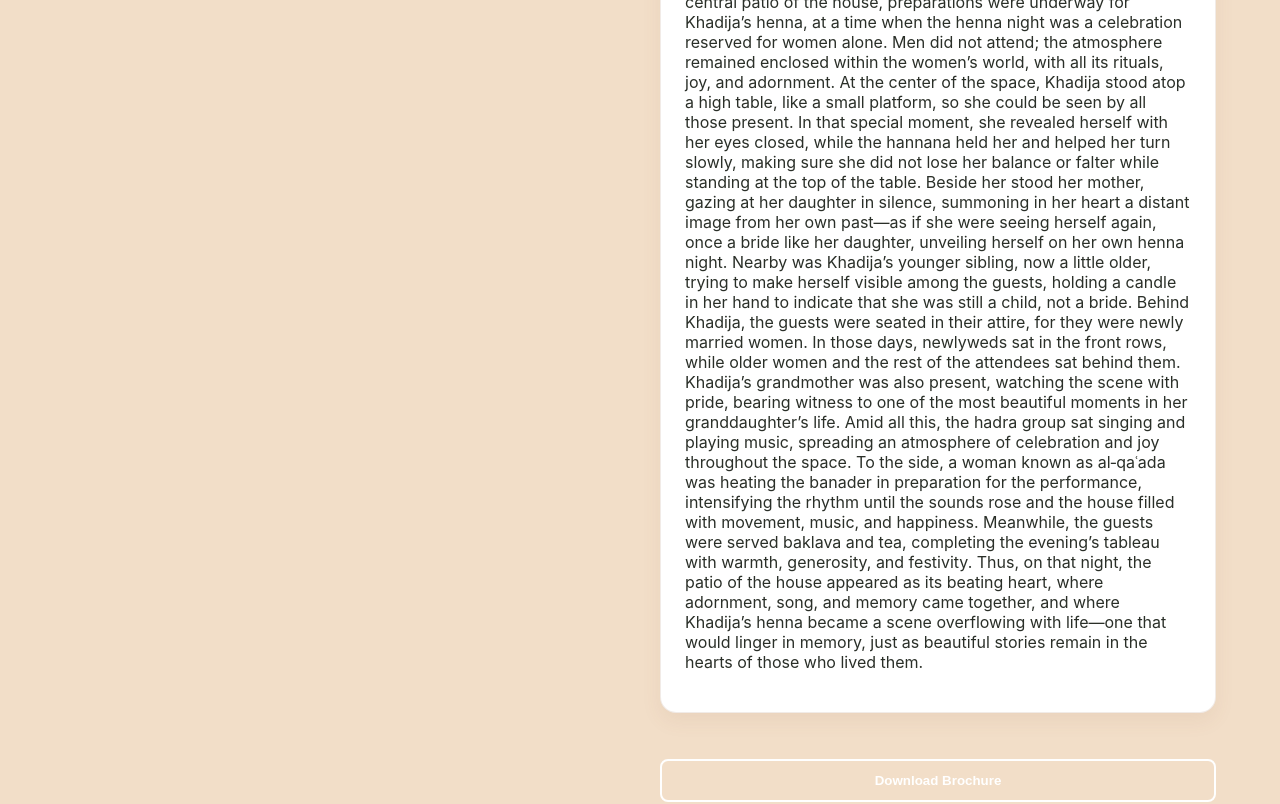
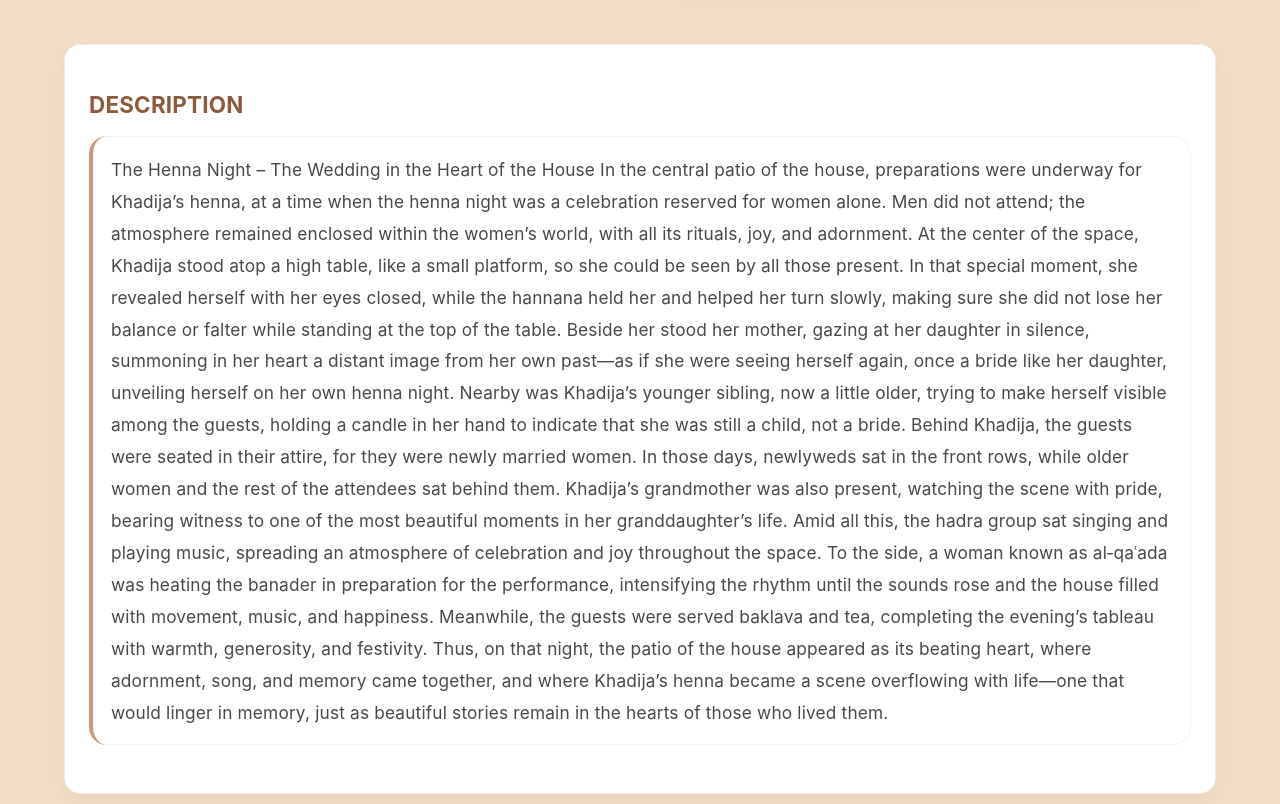
Before and after one commit to raefknani/psc_histora, a React (Create React App) app: page /property/1 in a window 1280 px wide. Shown: the part 680-1484 px from the top of the page. Built offline with nearby package versions, Linux system fonts and the light colour scheme.

Commit message:
prod version 1

```diff
--- a/src/PropertyDetail.css
+++ b/src/PropertyDetail.css
@@ -75,6 +75,10 @@
   gap: 12px;
 }
 
+.main-image-container {
+  touch-action: pan-y;
+}
+
 .thumb-image {
   width: 80px;
   height: 60px;
@@ -104,17 +108,43 @@
   gap: 30px;
 }
 
-.property-overview h2 {
+.property-overview,
+.property-features {
+  background: #fff9f4;
+  padding: 24px;
+  border-radius: 24px;
+  border: 1px solid rgba(140, 90, 60, 0.15);
+  box-shadow: 0 18px 30px rgba(118, 84, 59, 0.08);
+}
+
+.property-description-fullwidth {
+  margin-top: 36px;
+}
+
+.property-overview h2,
+.property-features h3 {
   color: #8c5a3c;
-  margin-bottom: 16px;
-  font-size: 1.8rem;
+  margin-bottom: 18px;
+  font-size: 1.9rem;
+  letter-spacing: 0.01em;
+  text-transform: uppercase;
 }
 
 .description {
-  color: #4d614f;
-  line-height: 1.6;
-  font-size: 1.05rem;
+  color: #3e473e;
+  line-height: 1.85;
+  font-size: 1.08rem;
   margin-bottom: 24px;
+  letter-spacing: 0.01em;
+}
+
+.description.description-long {
+  background: #ffffff;
+  padding: 18px 18px 16px;
+  border-radius: 18px;
+  border-left: 4px solid #c69a82;
+  color: #484a46;
+  box-shadow: inset 0 0 0 1px rgba(140, 90, 60, 0.08);
 }
 
 .property-specs {
--- a/src/PropertyDetail.js
+++ b/src/PropertyDetail.js
@@ -58,6 +58,7 @@ function PropertyDetail() {
   const [selectedImageIndex, setSelectedImageIndex] = useState(0);
   const [expandedImage, setExpandedImage] = useState(null);
   const [selectedLanguage, setSelectedLanguage] = useState("ENG");
+  const [isDragging, setIsDragging] = useState(false);
 
   // États pour les textes chargés
   const [loadedLongTexts, setLoadedLongTexts] = useState({
@@ -193,13 +194,36 @@ function PropertyDetail() {
           <div className="property-gallery">
             <motion.div
               className="main-image-container"
-              onClick={() => setExpandedImage(selectedImageIndex)}
+              onClick={() =>
+                !isDragging && setExpandedImage(selectedImageIndex)
+              }
               whileHover={{ cursor: "pointer" }}
             >
               <motion.img
                 src={property.gallery[selectedImageIndex]}
                 alt={property.title}
                 className="main-image"
+                drag="x"
+                dragConstraints={{ left: 0, right: 0 }}
+                dragElastic={0.13}
+                onDragStart={() => setIsDragging(true)}
+                onDragEnd={(_, info) => {
+                  setIsDragging(false);
+                  if (info.offset.x < -90) {
+                    setSelectedImageIndex((prevIndex) =>
+                      prevIndex === property.gallery.length - 1
+                        ? 0
+                        : prevIndex + 1,
+                    );
+                  } else if (info.offset.x > 90) {
+                    setSelectedImageIndex((prevIndex) =>
+                      prevIndex === 0
+                        ? property.gallery.length - 1
+                        : prevIndex - 1,
+                    );
+                  }
+                }}
+                whileTap={{ cursor: "grabbing" }}
                 initial={{ opacity: 0 }}
                 animate={{ opacity: 1 }}
                 transition={{ duration: 0.8 }}
@@ -262,33 +286,23 @@ function PropertyDetail() {
                 </div>
               </div>
             </motion.div>
+          </div>
+        </div>
 
-            {/* DESCRIPTION - Affiche le Long Description */}
         <motion.div
-              className="property-features"
+          className="property-features property-description-fullwidth"
           initial={{ opacity: 0, y: 20 }}
           animate={{ opacity: 1, y: 0 }}
           transition={{ duration: 0.8, delay: 0.4 }}
         >
           <h3>Description</h3>
-              <p>
+          <p className="description description-long">
             {textLoading
               ? "Loading description..."
               : loadedLongTexts[selectedLanguage]?.trim() ||
                 "No description available."}
           </p>
         </motion.div>
-
-            <motion.div
-              className="property-actions"
-              initial={{ opacity: 0, y: 20 }}
-              animate={{ opacity: 1, y: 0 }}
-              transition={{ duration: 0.8, delay: 0.6 }}
-            >
-              <button className="btn-secondary">Download Brochure</button>
-            </motion.div>
-          </div>
-        </div>
 
         <motion.h2
           initial={{ opacity: 0, y: 20 }}
```
Lines whose indentation alone changed are shown as unchanged.
